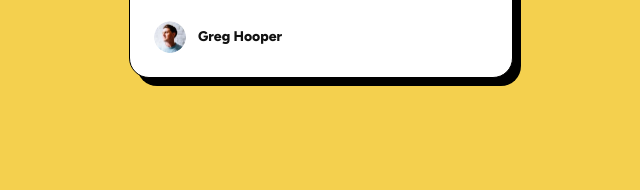
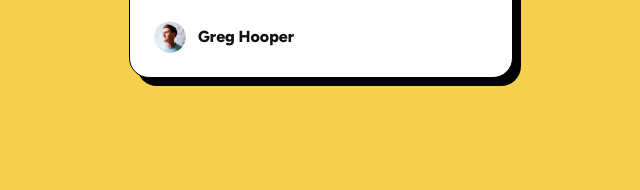
Before and after one commit to WellingtonGuedesDev/Blog-preview-card, a plain HTML site: page index.html in a window 1280 px wide. Shown: the part 554-744 px from the top of the page, 319-959 px from the left. Drawn offline with Linux system fonts and the light colour scheme.

Commit message:
finalizado

```diff
--- a/styles/index.css
+++ b/styles/index.css
@@ -95,7 +95,7 @@ body {
 }
 
 .card__author p {
-    font-size: 14px;
+    font-size: var(--fs-paragraph);
     color: var(--clr-gray-950);
     font-weight: var(--fw-bold);
     line-height: 150%;
```
